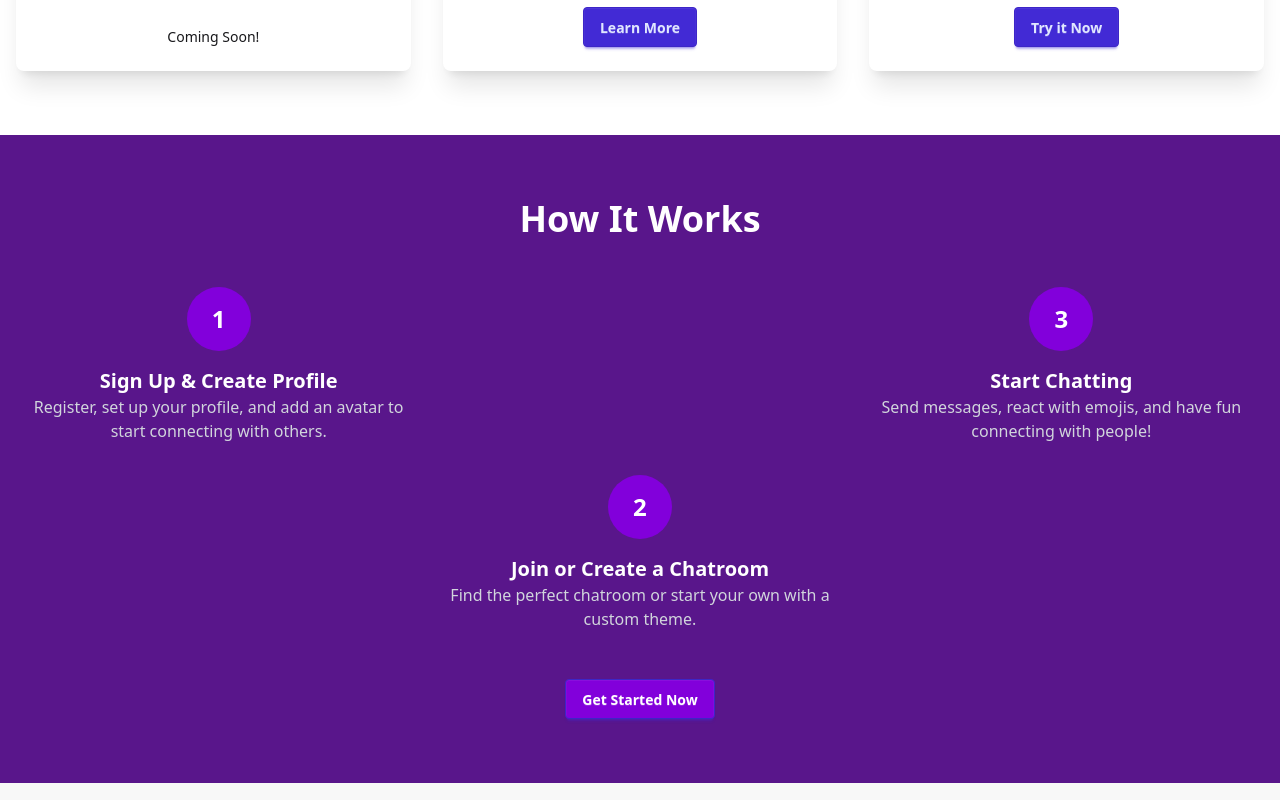
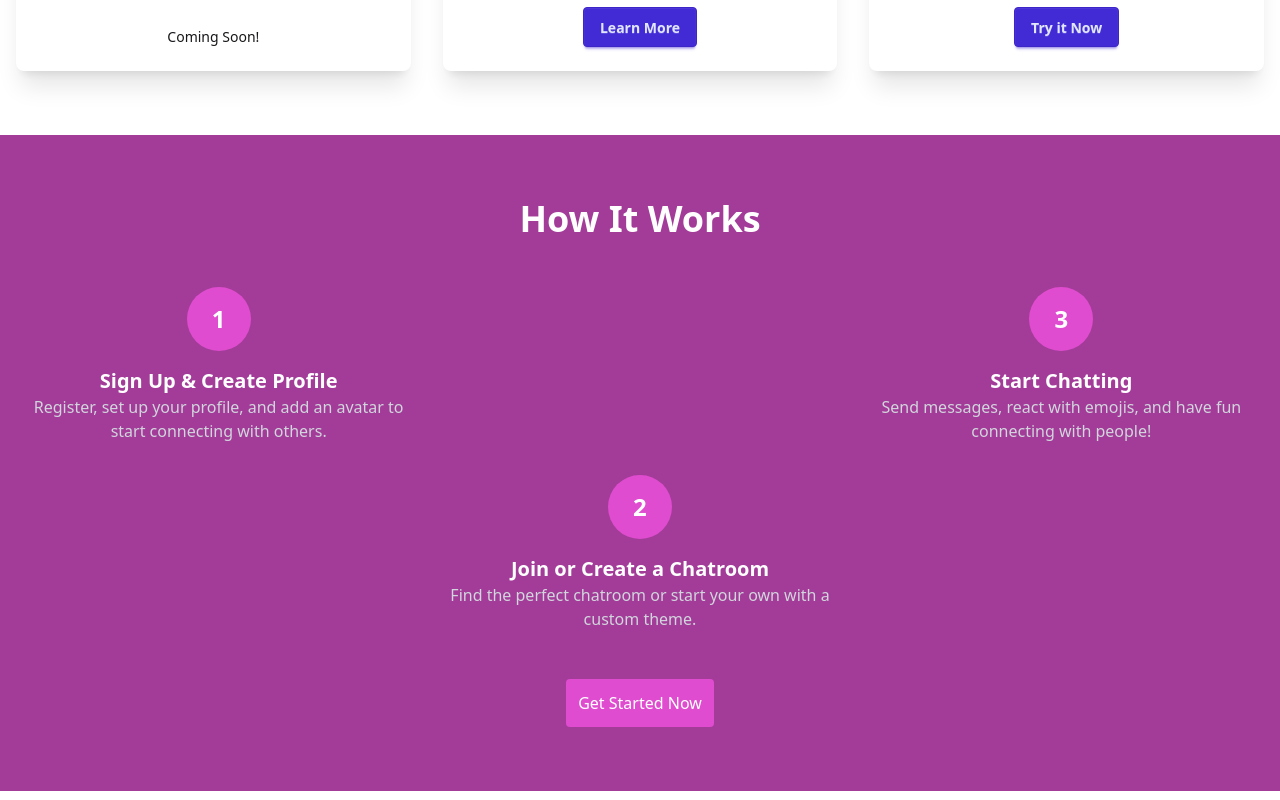
Before and after one commit to BeatrisRah/VibeChat, a React (Vite) app: page / in a window 1280 px wide. Shown: the part 1640-2440 px from the top of the page. Built offline with nearby package versions, Linux system fonts and the light colour scheme.

Commit message:
Update Hero.jsx

```diff
--- a/src/pages/Hero.jsx
+++ b/src/pages/Hero.jsx
@@ -107,12 +107,12 @@ export default function Hero() {
                 </div>
             </div>
 
-            <div className="bg-purple-900 text-white py-16">
+            <div className="bg-[#A33C99] text-white py-16 mb-20">
                 <div className="container mx-auto px-6">
                     <h2 className="text-4xl font-semibold text-center mb-12">How It Works</h2>
                     <div className="flex flex-col space-y-12 md:space-y-0 md:grid md:grid-cols-3 md:gap-8 items-center">
                     <div className="relative flex flex-col items-center text-center md:col-span-1">
-                        <div className="w-16 h-16 flex items-center justify-center bg-purple-700 rounded-full text-2xl font-bold mb-4">1</div>
+                        <div className="w-16 h-16 flex items-center justify-center bg-[#DF4CCF] rounded-full text-2xl font-bold mb-4">1</div>
                         <h3 className="text-xl font-semibold">Sign Up &amp; Create Profile</h3>
                         <p className="text-gray-300">Register, set up your profile, and add an avatar to start connecting with others.</p>
                     </div>
@@ -122,7 +122,7 @@ export default function Hero() {
                     </div>
                     <div className="relative flex flex-col items-center text-center md:col-span-1">
 
-                        <div className="w-16 h-16 flex items-center justify-center bg-purple-700 rounded-full text-2xl font-bold mb-4">3</div>
+                        <div className="w-16 h-16 flex items-center justify-center bg-[#DF4CCF] rounded-full text-2xl font-bold mb-4">3</div>
                         <h3 className="text-xl font-semibold">Start Chatting</h3>
                         <p className="text-gray-300">Send messages, react with emojis, and have fun connecting with people!</p>
                     </div>
@@ -131,13 +131,13 @@ export default function Hero() {
                         <div className="w-1 h-full bg-white rounded-full" />
                     </div>
                     <div className="relative flex flex-col items-center text-center md:col-span-1">
-                        <div className="w-16 h-16 flex items-center justify-center bg-purple-700 rounded-full text-2xl font-bold mb-4">2</div>
+                        <div className="w-16 h-16 flex items-center justify-center bg-[#DF4CCF] rounded-full text-2xl font-bold mb-4">2</div>
                         <h3 className="text-xl font-semibold">Join or Create a Chatroom</h3>
                         <p className="text-gray-300">Find the perfect chatroom or start your own with a custom theme.</p>
                     </div>
                     </div>
                     <div className="mt-12 flex justify-center">
-                    <button className="btn btn-primary text-white bg-purple-700 hover:bg-purple-800">Get Started Now</button>
+                    <button className="p-3 rounded text-white bg-[#DF4CCF] hover:bg-pink-600">Get Started Now</button>
                     </div>
                 </div>
             </div>
```
